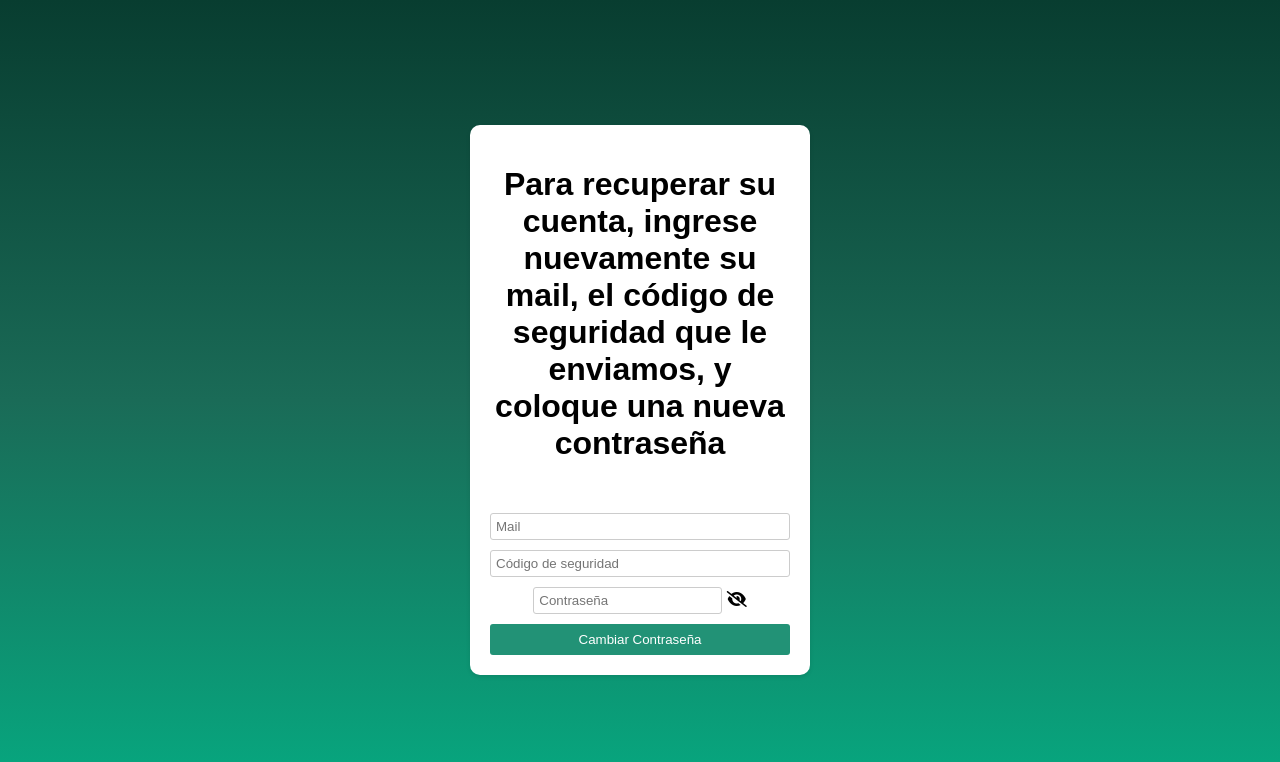
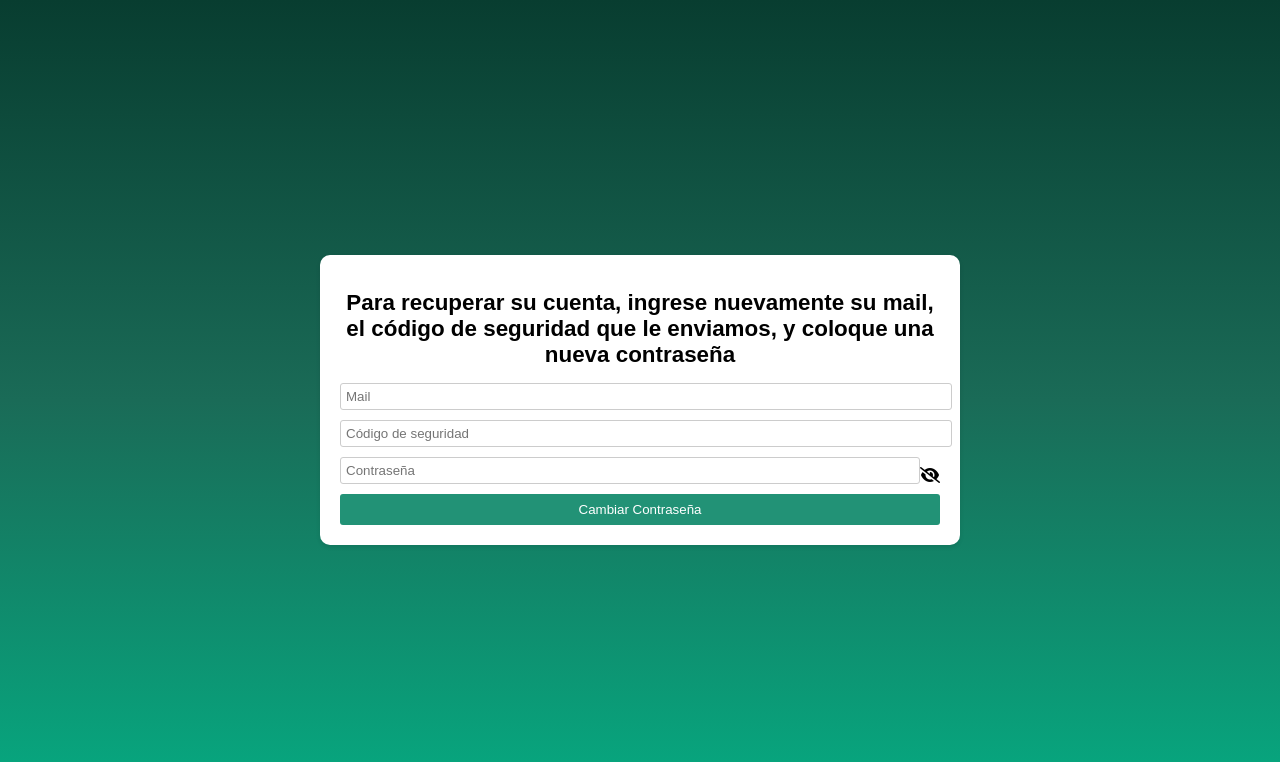
Before and after one commit to JulioCorradini/login_sa_historias_clinicas_2, a website: page indexNuevaContraseña.html in a window 1280 px wide. Drawn offline with Linux system fonts and the light colour scheme.

Commit message:
Arreglando el CSS para mejorar los estilos.

```diff
--- a/Tareas.txt
+++ b/Tareas.txt
@@ -1,2 +1,3 @@
 1- Cambiar el archivo ".env" a gitignore para que quede secreto.
-2- Que los textos largos tengan forma más horizontal.
+2- Revisar lo de hashSync.
+3- Modularizar el código.
--- a/styles.css
+++ b/styles.css
@@ -13,21 +13,26 @@ body {
     border-radius: 10px;
     box-shadow: 0 2px 4px rgba(0, 0, 0, 0.1);
     padding: 20px;
-    width: 300px;
-    /*min-width: 300px; /* Ancho mínimo de 300px
-    max-width: 600px; /* Ancho máximo de 600px
-    margin: 0 auto; /* Centro horizontalmente */
+    min-width: 300px;
+    max-width: 600px;
+    margin: 0 auto;
     text-align: center;
+    display: flex;
+    justify-content: center;
+    flex-direction: column;
   }
 
   h1 {
     text-align: center;
+    font-size: 140%;
   }
 
   form {
     display: flex;
     flex-direction: column;
-    padding-top: 10%;
+    min-width: 100%;
+    max-width: 100%;
+    margin: 0 auto;
   }
 
   input {
@@ -35,10 +40,14 @@ body {
     padding: 5px;
     border: 1px solid #ccc;
     border-radius: 3px;
+    width: 100%;
   }
 
   .password-container {
     position: relative;
+    display: flex;
+    align-items: center;
+    justify-content: center;
   }
 
   .toggle-password {
```
Also changed, not shown: app.js (+5 -5 lines), indexErrorNuevaContraseña.html (+1 -1 lines), indexLoginError.html (+1 -1 lines), indexRegistroError.html (+1 -1 lines), indexTokenInvalido.html (+1 -1 lines), indexNuevaContraseña.html (indentation only).
